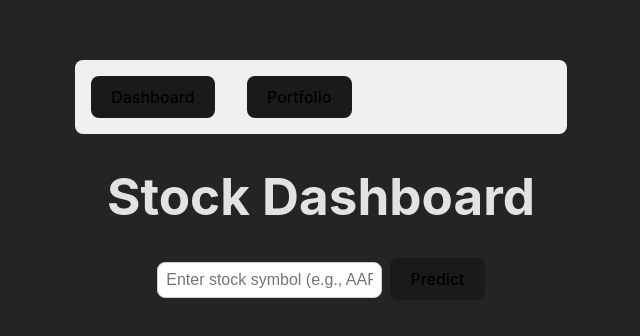
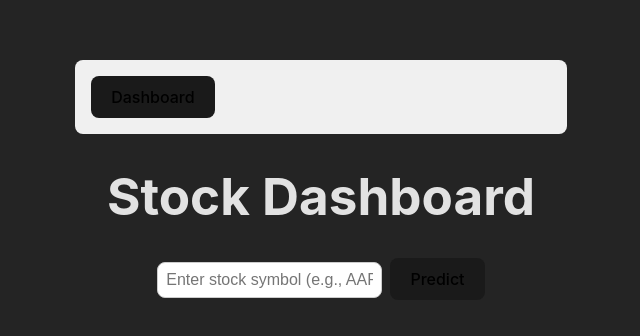
Before and after one commit to Kush05Bhardwaj/Stocksense-AI, a React (Vite) app in the folder app/frontend/: page / in a window 1280 px wide. Shown: the part 204-540 px from the top of the page, without its empty margins (351-991 px from the left). Built offline with nearby package versions, Linux system fonts and the light colour scheme.

Commit message:
color issue

```diff
--- a/app/frontend/src/App.jsx
+++ b/app/frontend/src/App.jsx
@@ -12,13 +12,13 @@ function App() {
         <button onClick={() => setCurrentPage('dashboard')} style={{ marginRight: '1rem' }}>
           Dashboard
         </button>
-        <button onClick={() => setCurrentPage('portfolio')}>
+        {/* <button onClick={() => setCurrentPage('portfolio')}>
           Portfolio
-        </button>
+        </button> */}
       </nav>
 
       {currentPage === 'dashboard' && <Dashboard />}
-      {currentPage === 'portfolio' && <Portfolio />}
+      {/* {currentPage === 'portfolio' && <Portfolio />} */}
     </div>
   )
 }
```
Also changed, not shown: 1 other file (tests, documents, lock files or other folders).
